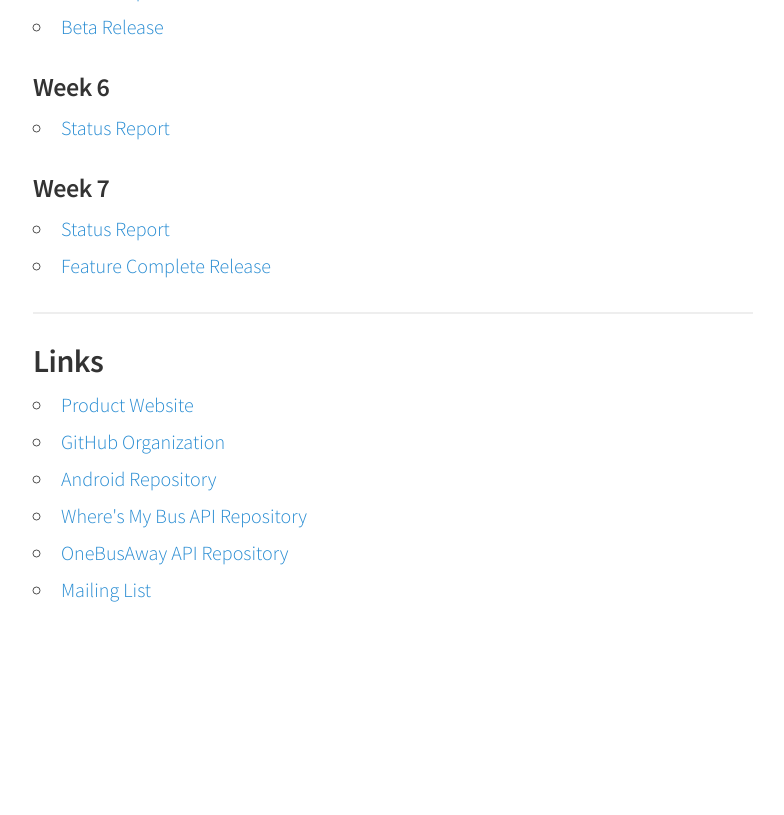
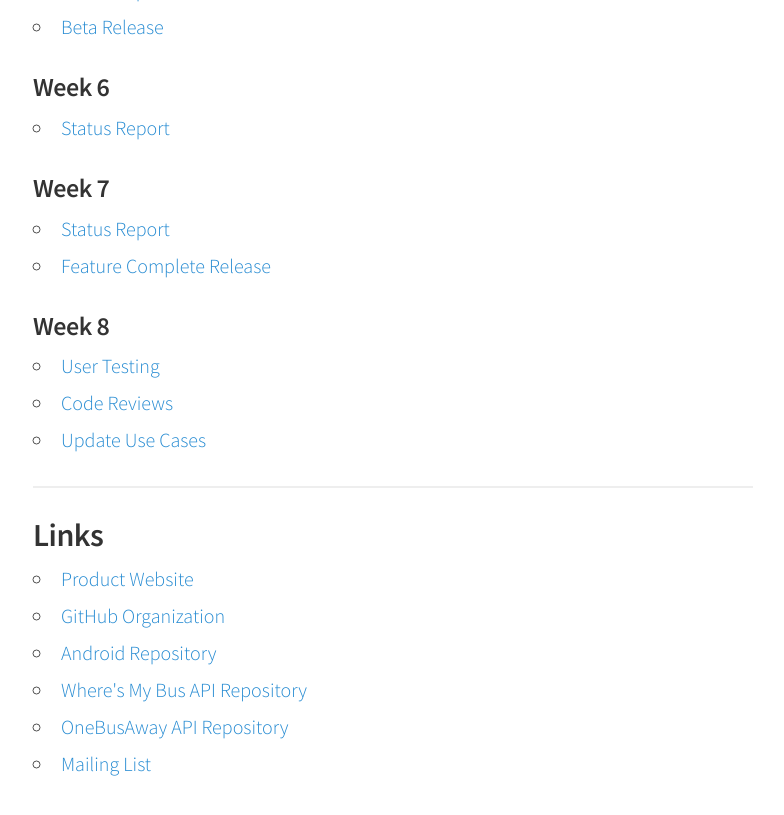
Before and after one commit to WheresMyBus/WheresMyBus.github.io, a Jekyll site: the page built from index.html, in a window 1280 px wide and 900 px high, scrolled down 1565 px. Shown: the top 815 px of the window, without its empty margins (247-1031 px from the left). Built offline with Jekyll 4.4.1, drawn with Linux system fonts in a browser that asks for light colours; before the commit the page ends 2291 px from its top, so only the background shows below that.

Commit message:
Add week 8 deliverables

```diff
--- a/_config.yml
+++ b/_config.yml
@@ -67,6 +67,12 @@
       path: Bus_StatusReport7.pdf
     - name: Feature Complete Release
       path: wheresmybus-1.2.0.apk
+  - - name: User Testing
+      path: Bus_UserTesting.pdf
+    - name: Code Reviews
+      path: Bus_CodeReviewDeliverable.pdf
+    - name: Update Use Cases
+      path: Bus_NewUseCases.pdf
 
 links:
   - name: Product Website
```
Also changed, not shown: 3 other files.
